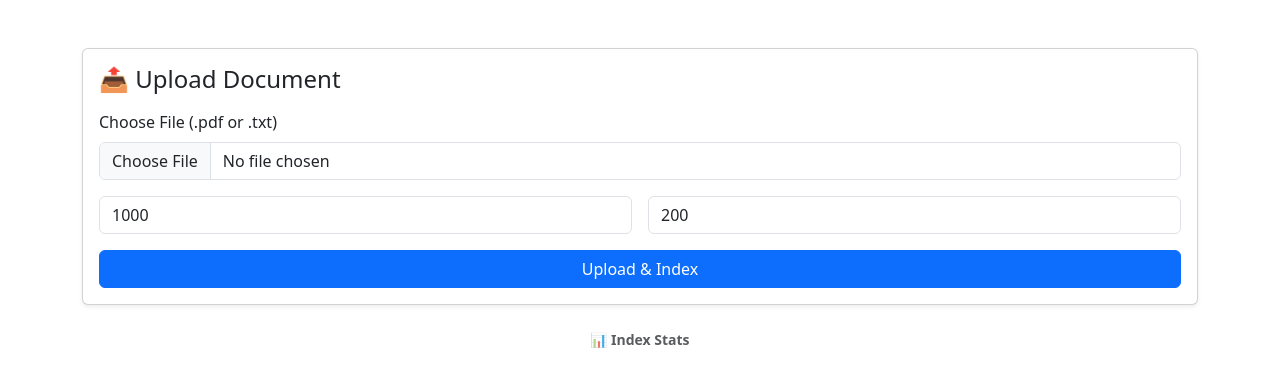
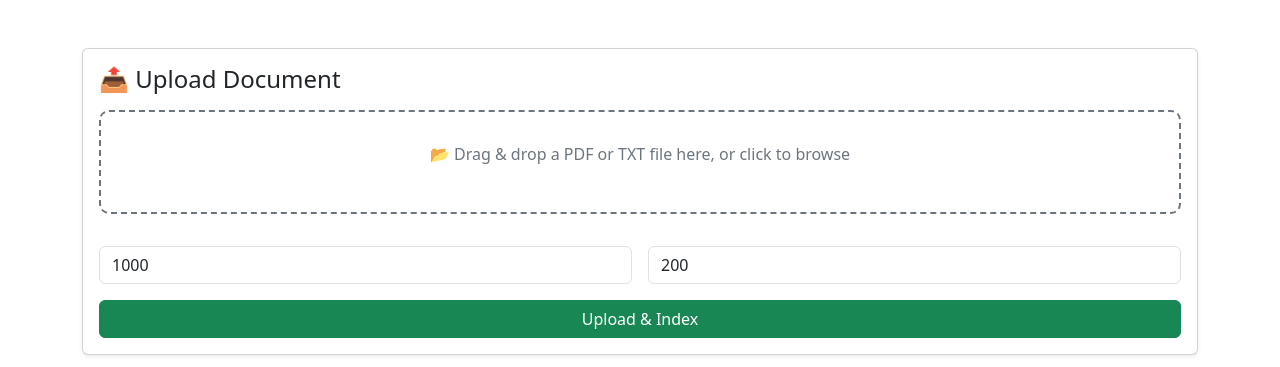
Before and after one commit to LONGMANKE/RefiDoc, a Flask app: template frontend/templates/upload.html in a window 1280 px wide. Shown: the part 56-423 px from the top of the page. Run offline with Flask 3, Linux system fonts and the light colour scheme; the template is opened without the code that fills it, so the values that code supplies are empty; some libraries are stand-ins or nearby versions.

Commit message:
file upload to drag and drop and also see progress of the upload as well as backend chunking and indexing

```diff
--- a/backend/myindex/metadata.txt
+++ b/backend/myindex/metadata.txt
@@ -1,3 +1,3 @@
-total_documents=9
-total_chunks=139
-last_updated=2025-04-18T01:24:35.036883
+total_documents=16
+total_chunks=200
+last_updated=2025-04-18T02:58:30.168566
--- a/frontend/app.py
+++ b/frontend/app.py
@@ -172,7 +172,6 @@
     message = None
     stats = {"total_documents": "?", "total_chunks": "?", "last_updated": "?"}
 
-    # Fetch stats from FastAPI
     try:
         stats_response = requests.get(f"{API_BASE_URL}/stats")
         if stats_response.ok:
@@ -180,7 +179,6 @@
     except Exception as e:
         print("Error fetching stats:", e)
 
-    # Handle file upload
     if request.method == "POST":
         file = request.files.get("file")
         chunk_size = request.form.get("chunk_size", 1000)
@@ -194,14 +192,20 @@
 
                 if res.status_code == 201:
                     message = res.json().get("message", "Upload successful.")
-                    # Refresh stats
+                    # Only return JSON if it's an XMLHttpRequest (AJAX)
+                    if request.headers.get("X-Requested-With") == "XMLHttpRequest":
+                        return jsonify({"message": message})
                     stats = requests.get(f"{API_BASE_URL}/stats").json()
                 else:
                     message = res.json().get("detail", "Something went wrong.")
             except Exception as e:
                 message = f"Upload failed: {str(e)}"
+
         else:
             message = "Please select a file."
+
+        if request.headers.get("X-Requested-With") == "XMLHttpRequest":
+            return jsonify({"message": message})
 
     return render_template(
         "upload.html",
--- a/frontend/templates/chat.html
+++ b/frontend/templates/chat.html
@@ -135,7 +135,7 @@
           {% endif %}
           <a
             href="{{ url_for('chat') }}"
-            class="btn btn-sm btn-primary w-100 mb-2"
+            class="btn btn-sm btn-success w-100 mb-2"
             >➕ New Chat</a
           >
           <div class="list-group">
@@ -207,7 +207,7 @@
               placeholder="Ask something..."
               required
             />
-            <button type="submit" class="btn btn-primary">Send</button>
+            <button type="submit" class="btn btn-success">Send</button>
           </form>
           <div id="loading" class="mt-2 text-muted" style="display: none">
             💬 Thinking...
--- a/frontend/templates/upload.html
+++ b/frontend/templates/upload.html
@@ -4,6 +4,19 @@
   <meta charset="UTF-8">
   <title>Upload Document - RefiDoc</title>
   <link href="https://cdn.jsdelivr.net/npm/bootstrap@5.3.0/dist/css/bootstrap.min.css" rel="stylesheet">
+  <style>
+    #drop-area {
+      border: 2px dashed #6c757d;
+      border-radius: 10px;
+      padding: 30px;
+      text-align: center;
+      color: #6c757d;
+      cursor: pointer;
+    }
+    #drop-area.dragover {
+      background-color: #e9ecef;
+    }
+  </style>
 </head>
 <body>
   <nav class="navbar navbar-expand-lg bg-body-tertiary px-3">
@@ -22,32 +35,32 @@
       <div class="card-body">
         <h4 class="mb-3">📤 Upload Document</h4>
 
-        {% if message %}
-          <div class="alert alert-info">{{ message }}</div>
-        {% endif %}
+        <div id="alertBox" class="alert alert-info" style="display: none;"></div>
 
-        <form method="POST" enctype="multipart/form-data">
-          <div class="mb-3">
-            <label class="form-label">Choose File (.pdf or .txt)</label>
-            <input class="form-control" type="file" name="file" id="fileInput" required accept=".pdf,.txt">
+        <div id="drop-area">
+          <p>📂 Drag & drop a PDF or TXT file here, or click to browse</p>
+          <input type="file" id="fileInput" hidden accept=".pdf,.txt">
         </div>
 
-          <div id="previewContainer" class="mb-3" style="display:none;">
+        <div id="previewContainer" class="mb-3 mt-3" style="display:none;">
           <label class="form-label">📄 PDF Preview</label>
           <iframe id="pdfPreview" class="w-100 border" style="height: 500px;"></iframe>
         </div>
 
-          <div class="row g-3 mb-3">
+        <div class="row g-3 mb-3 mt-3">
           <div class="col">
-              <input class="form-control" type="number" name="chunk_size" placeholder="Chunk Size" value="1000">
+            <input class="form-control" type="number" id="chunkSize" placeholder="Chunk Size" value="1000">
           </div>
           <div class="col">
-              <input class="form-control" type="number" name="chunk_overlap" placeholder="Chunk Overlap" value="200">
+            <input class="form-control" type="number" id="chunkOverlap" placeholder="Chunk Overlap" value="200">
           </div>
         </div>
 
-          <button class="btn btn-primary w-100" type="submit">Upload & Index</button>
-        </form>
+        <div class="progress mb-3" id="progressWrapper" style="height: 20px; display: none;">
+          <div id="uploadProgress" class="progress-bar" role="progressbar" style="width: 0%">0%</div>
+        </div>
+
+        <button class="btn btn-success w-100" id="uploadBtn">Upload & Index</button>
       </div>
     </div>
 
@@ -62,20 +75,78 @@
   </div>
 
   <script>
+    const dropArea = document.getElementById('drop-area');
     const fileInput = document.getElementById('fileInput');
+    const uploadBtn = document.getElementById('uploadBtn');
+    const alertBox = document.getElementById('alertBox');
+    const pdfPreview = document.getElementById('pdfPreview');
     const previewContainer = document.getElementById('previewContainer');
-    const pdfPreview = document.getElementById('pdfPreview');
+    const progressWrapper = document.getElementById('progressWrapper');
+    const progressBar = document.getElementById('uploadProgress');
 
-    fileInput.addEventListener('change', function () {
-      const file = this.files[0];
+    let selectedFile = null;
+
+    dropArea.addEventListener('click', () => fileInput.click());
+    dropArea.addEventListener('dragover', e => {
+      e.preventDefault();
+      dropArea.classList.add('dragover');
+    });
+    dropArea.addEventListener('dragleave', () => dropArea.classList.remove('dragover'));
+    dropArea.addEventListener('drop', e => {
+      e.preventDefault();
+      dropArea.classList.remove('dragover');
+      selectedFile = e.dataTransfer.files[0];
+      handleFilePreview(selectedFile);
+    });
+    fileInput.addEventListener('change', e => {
+      selectedFile = e.target.files[0];
+      handleFilePreview(selectedFile);
+    });
+
+    function handleFilePreview(file) {
       if (file && file.type === 'application/pdf') {
-        const fileURL = URL.createObjectURL(file);
-        pdfPreview.src = fileURL;
+        pdfPreview.src = URL.createObjectURL(file);
         previewContainer.style.display = 'block';
       } else {
-        pdfPreview.src = '';
         previewContainer.style.display = 'none';
       }
+    }
+
+    uploadBtn.addEventListener('click', () => {
+      if (!selectedFile) return alert('Please select a file first.');
+      const formData = new FormData();
+      formData.append('file', selectedFile);
+      formData.append('chunk_size', document.getElementById('chunkSize').value);
+      formData.append('chunk_overlap', document.getElementById('chunkOverlap').value);
+
+      progressWrapper.style.display = 'block';
+      progressBar.style.width = '0%';
+      progressBar.textContent = '0%';
+
+      const xhr = new XMLHttpRequest();
+      xhr.open('POST', '/upload');
+
+      xhr.upload.addEventListener('progress', e => {
+        if (e.lengthComputable) {
+          const percent = Math.round((e.loaded / e.total) * 100);
+          progressBar.style.width = percent + '%';
+          progressBar.textContent = percent + '%';
+        }
+      });
+
+      xhr.onload = () => {
+        try {
+          const res = JSON.parse(xhr.responseText);
+          alertBox.style.display = 'block';
+          alertBox.textContent = res.message || 'Upload complete!';
+        } catch {
+          alertBox.style.display = 'block';
+          alertBox.classList.replace('alert-info', 'alert-danger');
+          alertBox.textContent = '❌ Error occurred while uploading.';
+        }
+      };
+      xhr.setRequestHeader("X-Requested-With", "XMLHttpRequest");
+      xhr.send(formData);
     });
   </script>
 
```
Also changed, not shown: frontend/templates/login.html (+10 -10 lines), frontend/templates/register.html (+10 -9 lines), 4 other files. Lines whose indentation alone changed are shown as unchanged.
